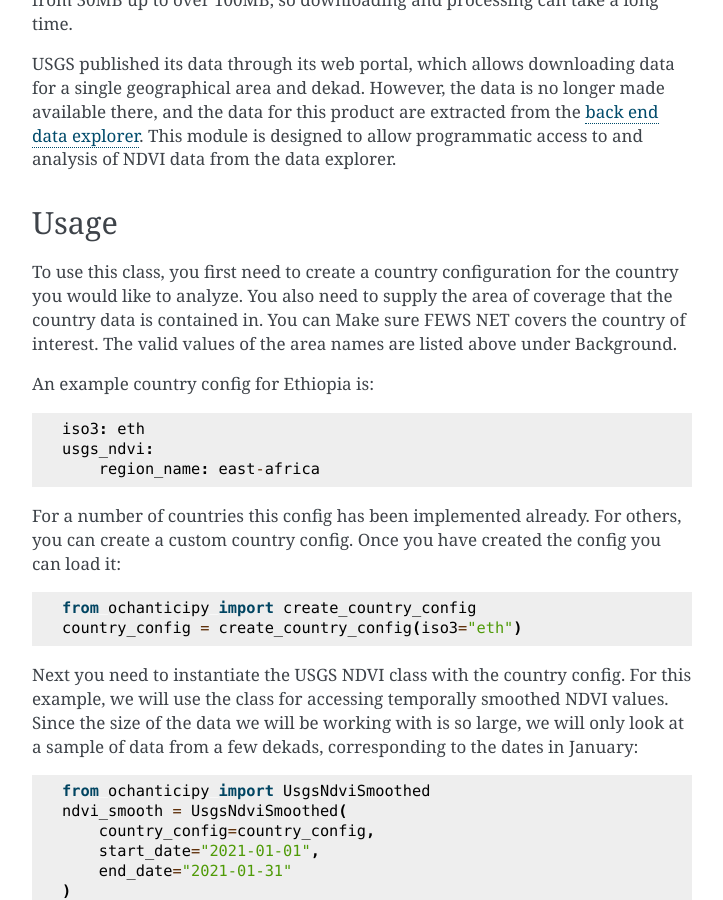
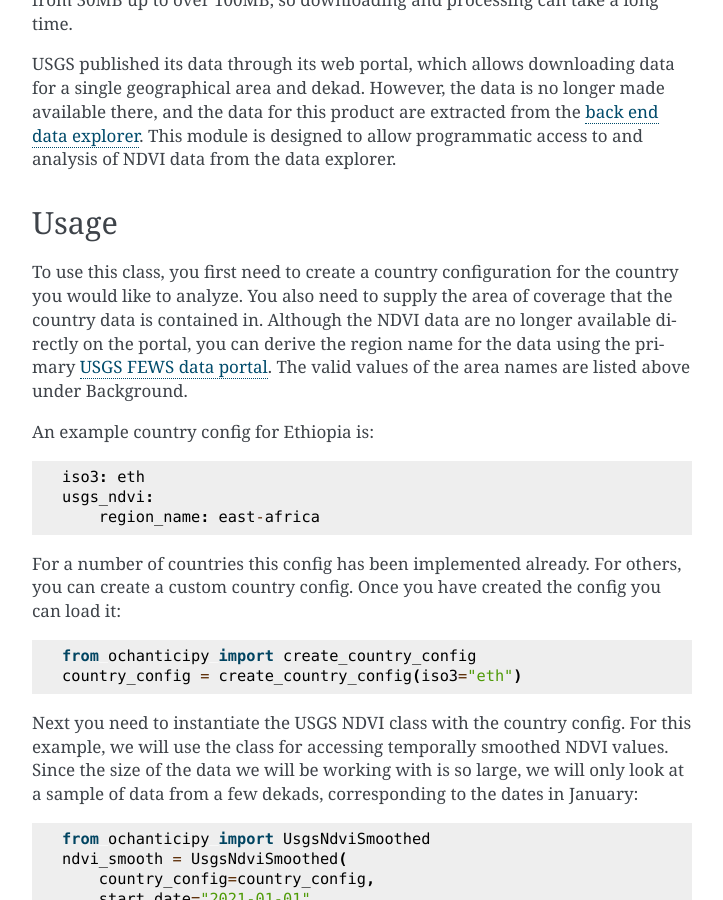
Before and after one commit to OCHA-DAP/ocha-anticipy, a Sphinx documentation site: the page built from docs/datasources/usgs_ndvi.rst, in a window 1280 px wide and 900 px high, scrolled down 1099 px. Shown: the whole window, without its empty margins (388-1111 px from the left). Built offline with Sphinx 7.4.7, drawn with Linux system fonts in a browser that asks for light colours.

Commit message:
Specify how users can determine the valid regions for NDVI

```diff
--- a/docs/datasources/usgs_ndvi.rst
+++ b/docs/datasources/usgs_ndvi.rst
@@ -62,8 +62,10 @@
 
 To use this class, you first need to create a country configuration
 for the country you would like to analyze. You also need to supply the area
-of coverage that the country data is contained in. You can Make sure FEWS NET covers the country
-of interest.
+of coverage that the country data is contained in. Although the NDVI data
+are no longer available directly on the portal, you can derive the region
+name for the data using the primary
+`USGS FEWS data portal <https://earlywarning.usgs.gov/fews>`_.
 The valid values of the area names are listed above under Background.
 
 An example country config for Ethiopia is:
```
